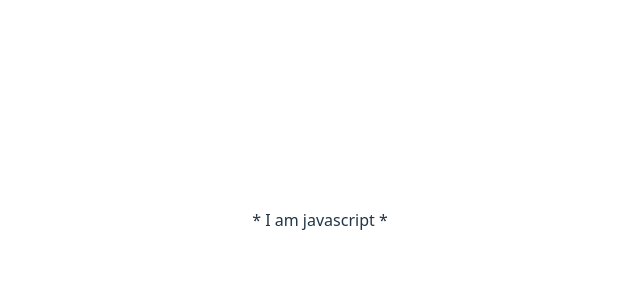
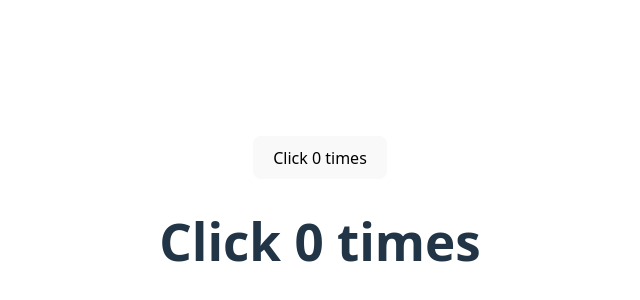
Before and after one commit to jahid-cuet/React-js, a React (Vite) app: page / in a window 1280 px wide. Shown: the part 180-480 px from the top of the page, without its empty margins (320-960 px from the left). Built offline with nearby package versions, Linux system fonts and the light colour scheme.

Commit message:
Higher-Order-Components- (HOC)

```diff
--- a/src/App.jsx
+++ b/src/App.jsx
@@ -6,6 +6,9 @@ import Calculator from './Calculator';
 // import Text from './inheritance/Text'
 import Text from './composition/Text'
 import Emoji from './composition/Emoji'
+
+import  ClickCounter from './ClickCounter'
+import HoverCounter from './HoverCounter'
 
 function App() {
 // const quantities=[1,2,3];
@@ -16,9 +19,12 @@ function App() {
 
     {/* <Calculator/> */}
     {/* <Text/> */}
-<Emoji>
+{/* <Emoji>
   {({ addEmoji }) => <Text addEmoji={addEmoji} />}
-</Emoji>
+</Emoji> */}
+
+  <ClickCounter />
+  <HoverCounter />
     </>
   )
 }
--- /dev/null
+++ b/src/ClickCounter.jsx
@@ -0,0 +1,15 @@
+import React from "react";
+import withCounter from "./HOC/withCounter";
+
+const ClickCounter = (props) => {
+  const { count, incrementCount } = props;
+  return (
+    <div>
+      <button type="button" onClick={incrementCount}>
+        Click {count} times
+      </button>
+    </div>
+  );
+};
+
+export default withCounter(ClickCounter);
--- /dev/null
+++ b/src/HOC/withCounter.jsx
@@ -0,0 +1,22 @@
+import React from "react";
+const withCounter =(OriginalComponent)=>{
+    class NewComponent extends React.Component{
+
+          state ={
+            count: 0,
+        }
+
+
+        incrementCount =() =>{
+    this.setState((prevState)=>({count :prevState.count +1 }));
+
+    }
+    render(){
+        const {count}=this.state;
+        return <OriginalComponent count={count}
+        incrementCount={this.incrementCount}/>
+    }
+    }
+    return NewComponent;
+}
+export default withCounter;
--- /dev/null
+++ b/src/HoverCounter.jsx
@@ -0,0 +1,24 @@
+import React from 'react';
+export default class HoverCounter extends React.Component{
+
+    state ={
+            count: 0,
+        }
+
+        incrementCount =() =>{
+    this.setState((prevState)=>({count :prevState.count +1 }));
+
+    }
+    render(){
+       const {count}=this.state;
+
+return(
+
+    <div>
+    <h1 onMouseOver={this.incrementCount} >Click {count} times</h1>
+    </div>
+
+)
+
+    }
+}
```
